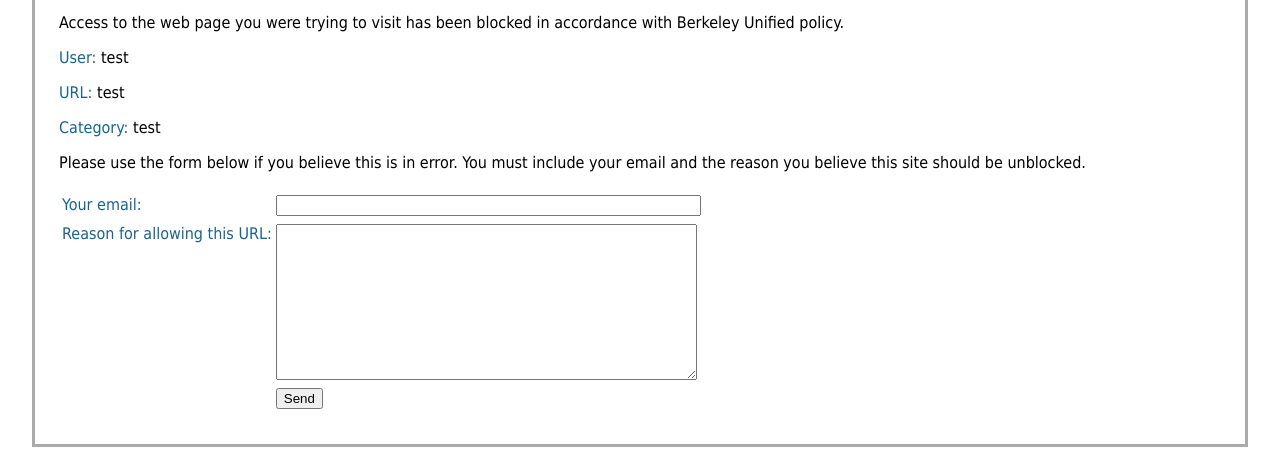
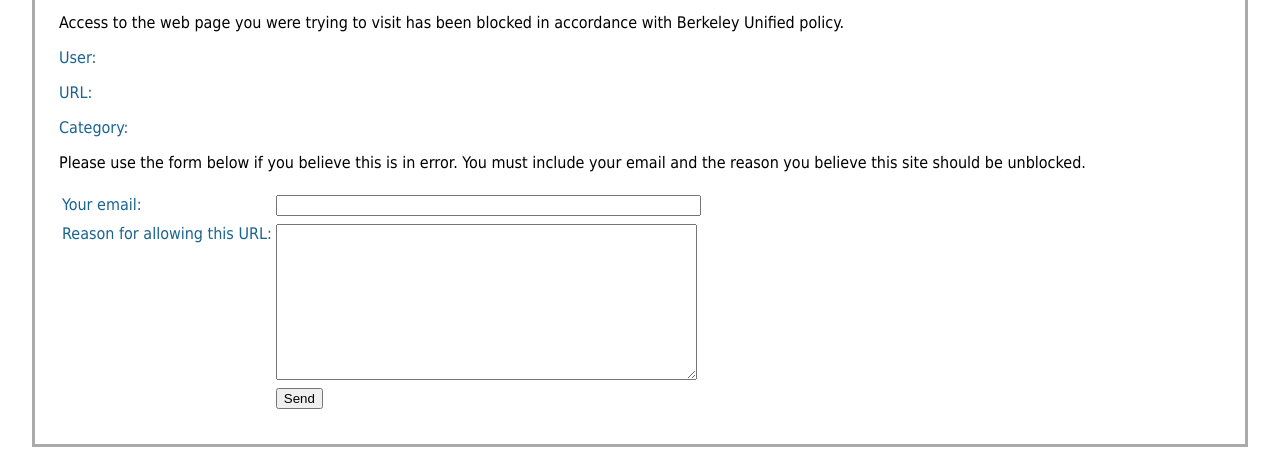
Before and after one commit to malbinson/emailer, a plain HTML site: page index.html in a window 1280 px wide. Shown: the part 325-800 px from the top of the page. Drawn offline with nearby package versions, Linux system fonts and the light colour scheme.

Commit message:
Update index.html

```diff
--- a/index.html
+++ b/index.html
@@ -38,9 +38,9 @@
 <div id="content">
     <h1>Web Page Blocked</h1>
     <p>Access to the web page you were trying to visit has been blocked in accordance with Berkeley Unified policy.</p>
-    <p><b>User:</b> <span id="user">test<user/></span> </p>
-    <p><b>URL:</b> <span id="url">test<url/></span> </p>
-    <p><b>Category:</b> <span id="category">test<category/></span></p>
+    <p><b>User:</b> <span id="user"><user/></span> </p>
+    <p><b>URL:</b> <span id="url"><url/></span> </p>
+    <p><b>Category:</b> <span id="category"><category/></span></p>
 
     <p>Please use the form below if you believe this is in error. You must include your email and the reason you believe this site should be unblocked.</p>
 
```
